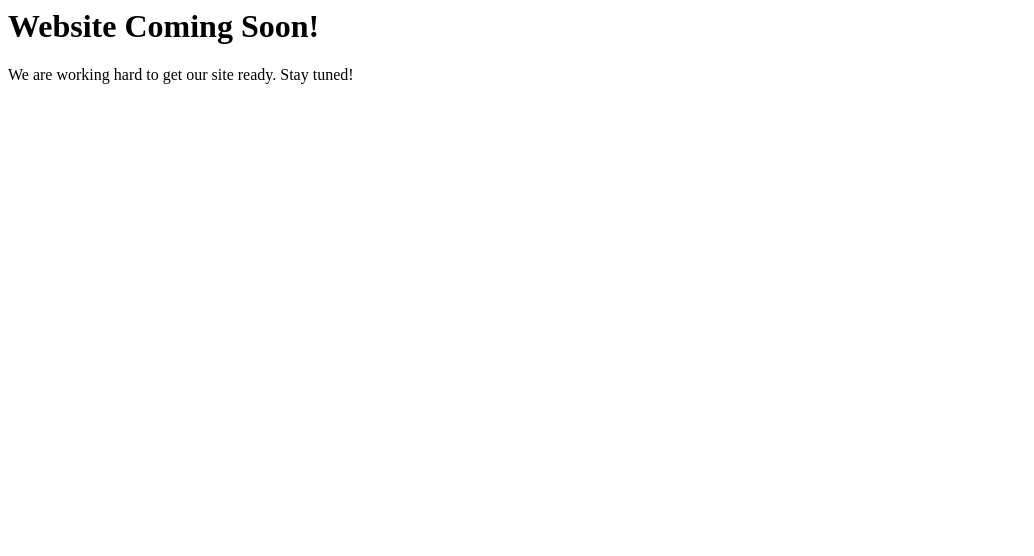
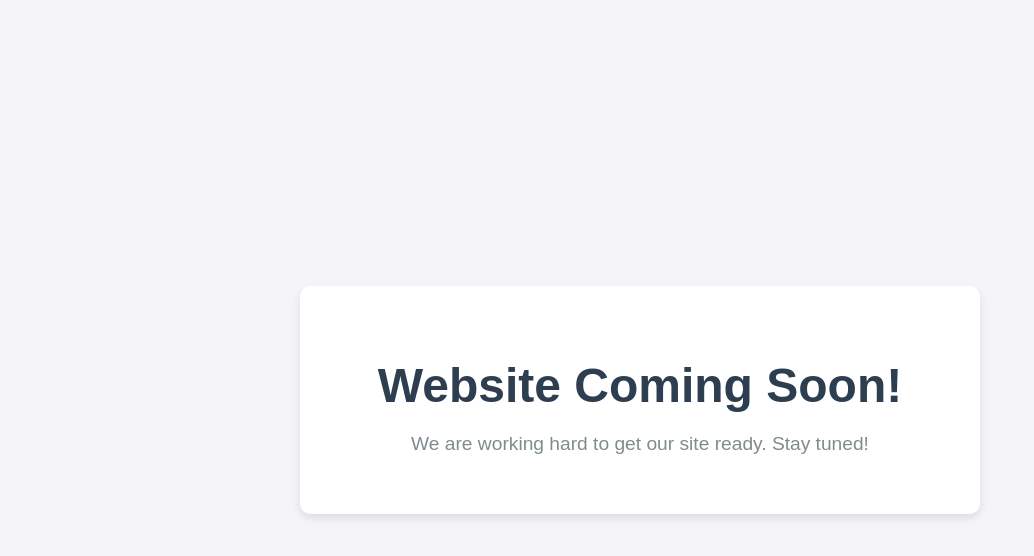
Before and after one commit to andrewjbeery/andrewjbeery-site, a plain HTML site: page index.html in a window 1280 px wide. Shown: the whole page, without its empty margins (0-1034 px from the left). Drawn offline with Linux system fonts and the light colour scheme.

Commit message:
Update index.html

```diff
--- a/index.html
+++ b/index.html
@@ -2,8 +2,40 @@
     <meta charset="UTF-8">
     <meta name="viewport" content="width=device-width, initial-scale=1.0">
     <title>Coming Soon</title>
+    <style>
+        body {
+            font-family: Arial, sans-serif;
+            background-color: #f4f4f9;
+            margin: 0;
+            padding: 0;
+            height: 100vh;
+            display: flex;
+            justify-content: center;
+            align-items: center;
+            text-align: center;
+        }
+        h1 {
+            color: #2c3e50;
+            font-size: 3rem;
+            margin-bottom: 20px;
+        }
+        p {
+            color: #7f8c8d;
+            font-size: 1.2rem;
+        }
+        .container {
+            background-color: white;
+            border-radius: 10px;
+            box-shadow: 0 4px 8px rgba(0, 0, 0, 0.1);
+            padding: 40px;
+            width: 80%;
+            max-width: 600px;
+        }
+    </style>
 </head>
 <body>
-    <h1>Website Coming Soon!</h1>
-    <p>We are working hard to get our site ready. Stay tuned!</p>
+    <div class="container">
+        <h1>Website Coming Soon!</h1>
+        <p>We are working hard to get our site ready. Stay tuned!</p>
+    </div>
 </body>
```
